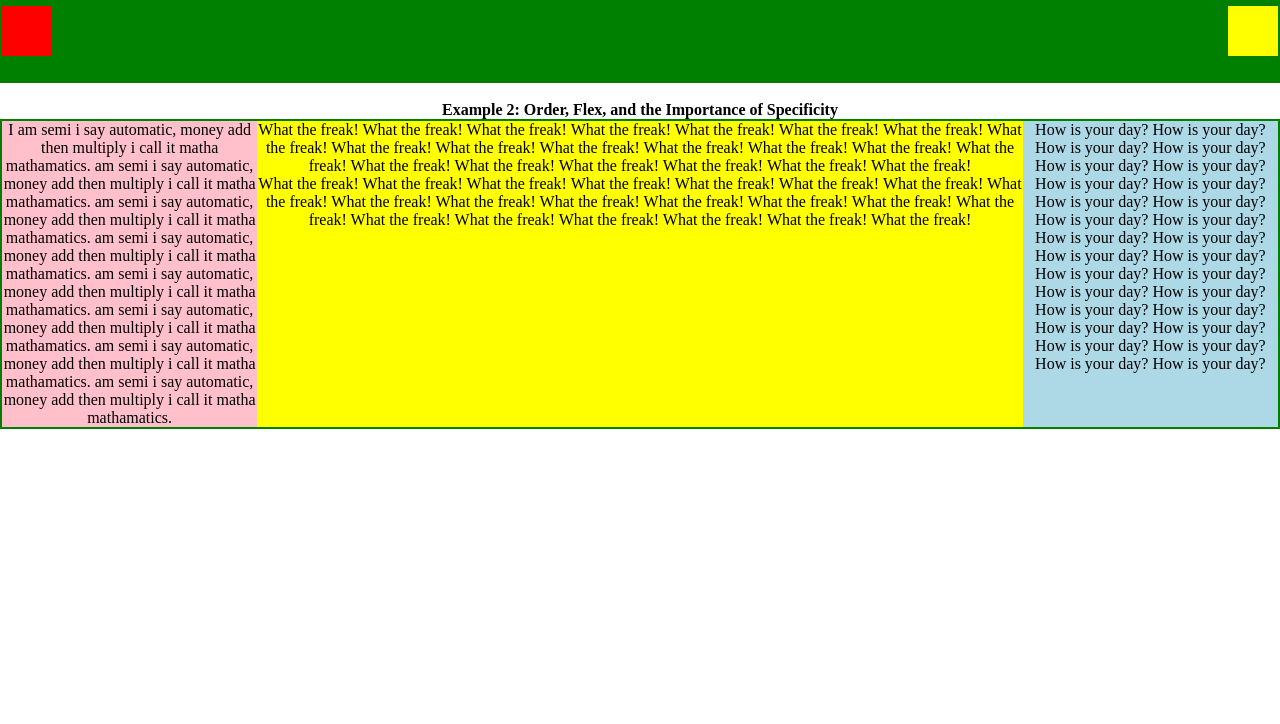
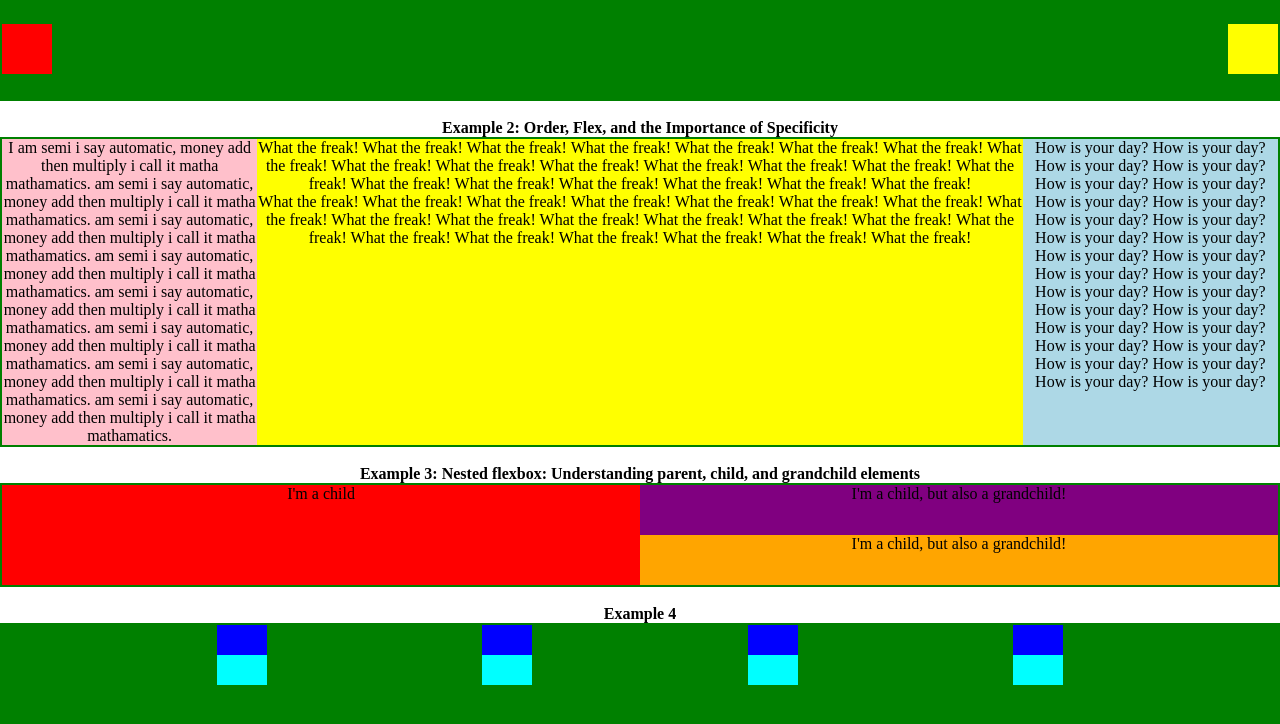
Before and after one commit to Tuiatua/FlexLayouts, a plain HTML site: page index.html in a window 1280 px wide. Shown: the part 76-800 px from the top of the page. Drawn offline with Linux system fonts and the light colour scheme.

Commit message:
flex layouts

```diff
--- a/index.html
+++ b/index.html
@@ -8,6 +8,7 @@
 <body>
 <div>
 <h1>Example Layouts Using Flexbox</h1>
+    <br>
 </div>
 <h4>Example 1: Justify-content Vs. Align-items</h4>
 <div class="parent example1">
@@ -39,5 +40,41 @@
     am semi i say automatic, money add then multiply i call it matha mathamatics.  am semi i say automatic, money add then multiply i call it matha mathamatics.
     am semi i say automatic, money add then multiply i call it matha mathamatics.  am semi i say automatic, money add then multiply i call it matha mathamatics. </p>
     </div>
+</div>
+<br>
+<h4>Example 3: Nested flexbox: Understanding parent, child, and grandchild elements</h4>
+<div class="parent example3">
+    <div class="child red">
+        <p>I'm a child</p>
+    </div>
+    <div class="child yellow">
+        <div class="child grandchild purple">
+            <p>I'm a child, but also a grandchild!</p>
+        </div>
+        <div class="child grandchild orange">
+            <p>I'm a child, but also a grandchild!</p>
+        </div>
+    </div>
+</div>
+<br>
+<h4>Example 4</h4>
+<div class="parent example4">
+    <div class="box">
+        <div class="one"></div>
+        <div class="two"></div>
+    </div>
+    <div class="box">
+        <div class="one"></div>
+        <div class="two"></div>
+    </div>
+    <div class="box">
+        <div class="one"></div>
+        <div class="two"></div>
+    </div>
+    <div class="box">
+        <div class="one"></div>
+        <div class="two"></div>
+    </div>
+</div>
 </body>
 </html>
--- a/style.css
+++ b/style.css
@@ -41,3 +41,31 @@ background-color:yellow;
 .example2{
     align-items:stretch;
 }
+.example3 .child{
+    flex:1;
+}
+.purple{
+    background-color:purple;
+}
+.orange{
+    background-color:orange;
+}
+.example4{
+    flex-direction:row;
+    justify-content:space-evenly;
+    min-height:300px;
+}
+.box{
+    min-height:50px;
+    min-width:50px;
+}
+.one{
+background-color:blue;
+min-width:30px;
+min-height:30px;
+}
+.two{
+background-color:cyan;
+    min-width:30px;
+    min-height:30px;
+}
```
